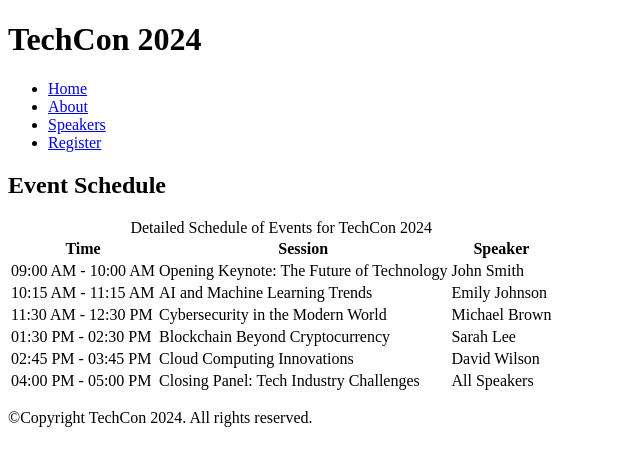
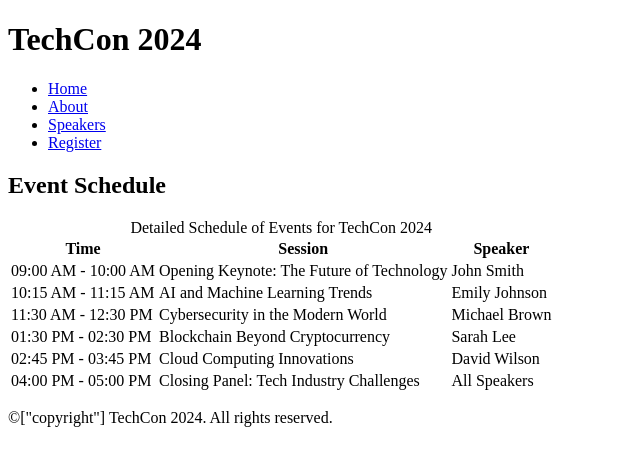
Before and after one commit to daw-kins/TechCon_HTML, a plain HTML site: page techcon_website/schedule.html in a window 1280 px wide. Shown: the full height of the page, 0-640 px from the left. Drawn offline with Linux system fonts and the light colour scheme.

Commit message:
added ./schedule.html

```diff
--- a/techcon_website/schedule.html
+++ b/techcon_website/schedule.html
@@ -66,7 +66,7 @@
 
     </main>
     <footer>
-        <p>&copy;Copyright TechCon 2024. All rights reserved.</p>
+        <p>&copy;["copyright"] TechCon 2024. All rights reserved.</p>
     </footer>
 </body>
 </html>
```
